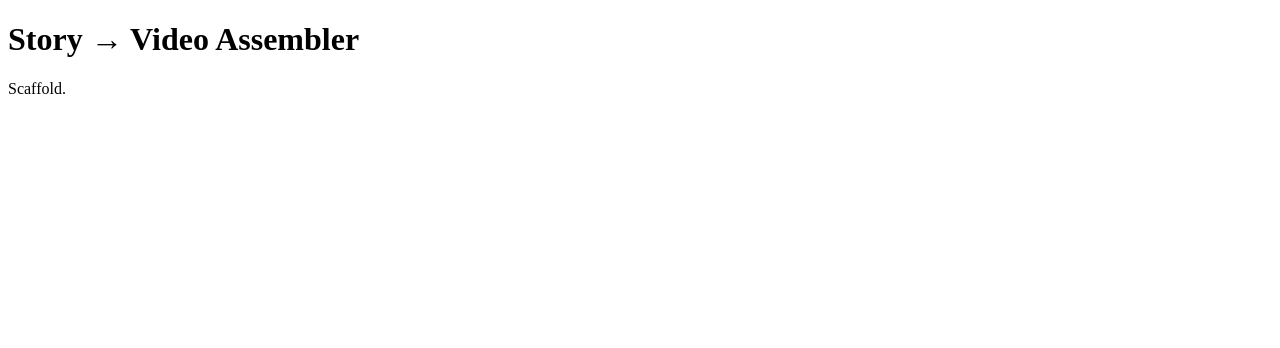
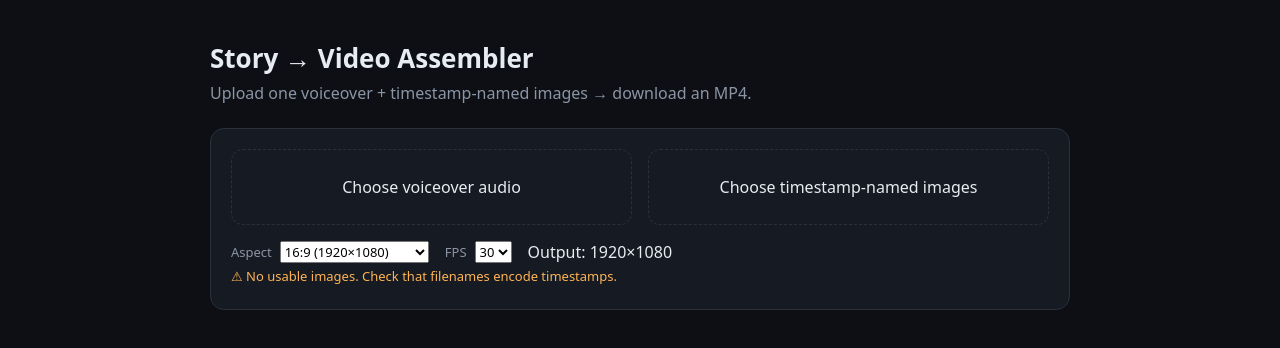
Before and after one commit to anguiivanguyanderson-lgtm/autoeditor, a Next.js app: page / in a window 1280 px wide. Shown: the top 348 px of the page. Built offline with nearby package versions, Linux system fonts and the light colour scheme.

Commit message:
feat: main UI — upload, preview, render, download

```diff
--- a/app/page.js
+++ b/app/page.js
@@ -1,9 +1,142 @@
 "use client";
+import { useCallback, useMemo, useState } from "react";
+import "./globals.css";
+import { parseTimestampName } from "../lib/timestamp";
+import { buildTimeline } from "../lib/timeline";
+import { resolveDimensions } from "../lib/dimensions";
+import { getAudioDuration } from "../lib/audio";
+import { renderVideo } from "../lib/ffmpegRender";
+import PreviewPlayer from "../components/PreviewPlayer";
+
+function loadImageEl(file) {
+  return new Promise((resolve) => {
+    const url = URL.createObjectURL(file);
+    const img = new Image();
+    img.onload = () => resolve({ img, url });
+    img.src = url;
+  });
+}
+
 export default function Home() {
+  const [audioFile, setAudioFile] = useState(null);
+  const [audioUrl, setAudioUrl] = useState(null);
+  const [audioDuration, setAudioDuration] = useState(0);
+  const [imagesByName, setImagesByName] = useState({});
+  const [imageEls, setImageEls] = useState({});
+  const [items, setItems] = useState([]);
+  const [aspect, setAspect] = useState("16:9");
+  const [fps, setFps] = useState(30);
+  const [busy, setBusy] = useState(false);
+  const [progress, setProgress] = useState(0);
+  const [outUrl, setOutUrl] = useState(null);
+  const [error, setError] = useState(null);
+
+  const onAudio = useCallback(async (file) => {
+    if (!file) return;
+    setError(null);
+    try {
+      const d = await getAudioDuration(file);
+      setAudioFile(file);
+      setAudioUrl(URL.createObjectURL(file));
+      setAudioDuration(d);
+    } catch (e) { setError(e.message); }
+  }, []);
+
+  const onImages = useCallback(async (fileList) => {
+    const files = Array.from(fileList).filter((f) => f.type.startsWith("image/"));
+    const byName = {}, els = {}, its = [];
+    for (const f of files) {
+      byName[f.name] = f;
+      its.push({ name: f.name, seconds: parseTimestampName(f.name) });
+      const { img, url } = await loadImageEl(f);
+      els[f.name] = img; els[f.name].url = url;
+    }
+    setImagesByName(byName); setImageEls(els); setItems(its);
+  }, []);
+
+  const sample = useMemo(() => {
+    const first = items.find((i) => imageEls[i.name]);
+    const el = first && imageEls[first.name];
+    return el ? { width: el.naturalWidth, height: el.naturalHeight } : null;
+  }, [items, imageEls]);
+
+  const dims = useMemo(() => resolveDimensions(aspect, sample), [aspect, sample]);
+  const { clips, warnings } = useMemo(
+    () => buildTimeline(items, audioDuration),
+    [items, audioDuration]
+  );
+
+  const ready = audioFile && clips.length > 0;
+
+  const onRender = useCallback(async () => {
+    setBusy(true); setError(null); setOutUrl(null); setProgress(0);
+    try {
+      const blob = await renderVideo({
+        clips, imagesByName, audioFile,
+        width: dims.width, height: dims.height, fps,
+        onProgress: setProgress,
+      });
+      setOutUrl(URL.createObjectURL(blob));
+    } catch (e) { setError(e.message || String(e)); }
+    finally { setBusy(false); }
+  }, [clips, imagesByName, audioFile, dims, fps]);
+
   return (
     <main className="wrap">
       <h1>Story → Video Assembler</h1>
-      <p className="sub">Scaffold.</p>
+      <p className="sub">Upload one voiceover + timestamp-named images → download an MP4.</p>
+
+      <div className="card">
+        <div className="row">
+          <label className="drop" style={{ flex: 1 }}>
+            {audioFile ? `Audio: ${audioFile.name} (${audioDuration.toFixed(1)}s)` : "Choose voiceover audio"}
+            <input type="file" accept="audio/*" hidden onChange={(e) => onAudio(e.target.files[0])} />
+          </label>
+          <label className="drop" style={{ flex: 1 }}>
+            {items.length ? `${items.length} images loaded` : "Choose timestamp-named images"}
+            <input type="file" accept="image/*" multiple hidden onChange={(e) => onImages(e.target.files)} />
+          </label>
+        </div>
+
+        <div className="row" style={{ marginTop: 16 }}>
+          <label className="field">Aspect
+            <select value={aspect} onChange={(e) => setAspect(e.target.value)}>
+              <option value="16:9">16:9 (1920×1080)</option>
+              <option value="9:16">9:16 (1080×1920)</option>
+              <option value="auto">Auto (match images)</option>
+            </select>
+          </label>
+          <label className="field">FPS
+            <select value={fps} onChange={(e) => setFps(+e.target.value)}>
+              <option value={24}>24</option>
+              <option value={30}>30</option>
+            </select>
+          </label>
+          <span className="field">Output: {dims.width}×{dims.height}</span>
+        </div>
+
+        {warnings.map((w, i) => <div className="warn" key={i}>⚠ {w}</div>)}
+      </div>
+
+      {ready && (
+        <div className="card">
+          <PreviewPlayer
+            clips={clips}
+            imageEls={imageEls}
+            audioUrl={audioUrl}
+            width={dims.width}
+            height={dims.height}
+          />
+          <div className="row" style={{ marginTop: 16 }}>
+            <button className="primary" onClick={onRender} disabled={busy}>
+              {busy ? "Rendering…" : "Render MP4"}
+            </button>
+            {outUrl && <a className="dl" href={outUrl} download="story.mp4">Download MP4</a>}
+            {error && <span className="warn">Error: {error}</span>}
+          </div>
+          {busy && <div className="bar"><i style={{ width: `${Math.round(progress * 100)}%` }} /></div>}
+        </div>
+      )}
     </main>
   );
 }
```
